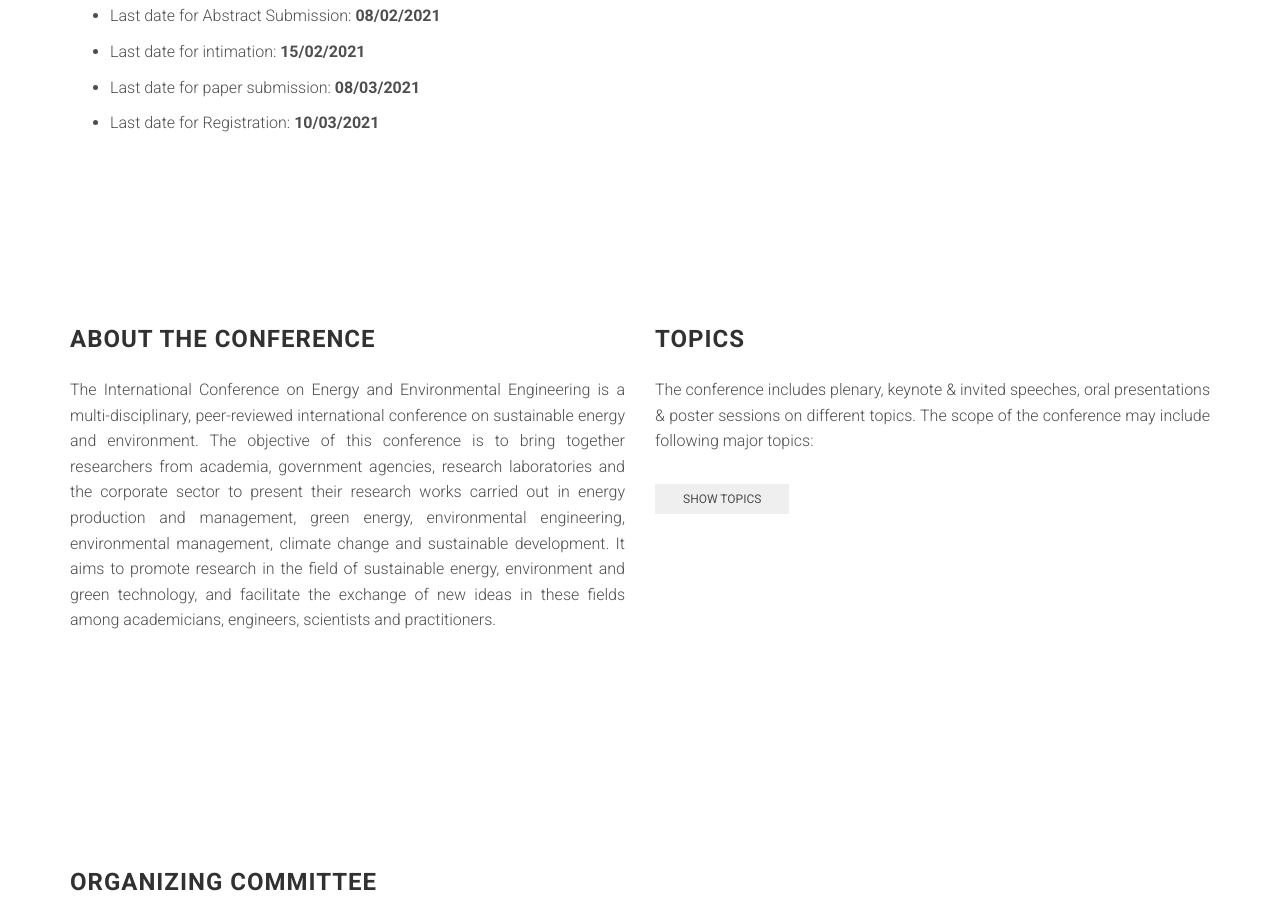
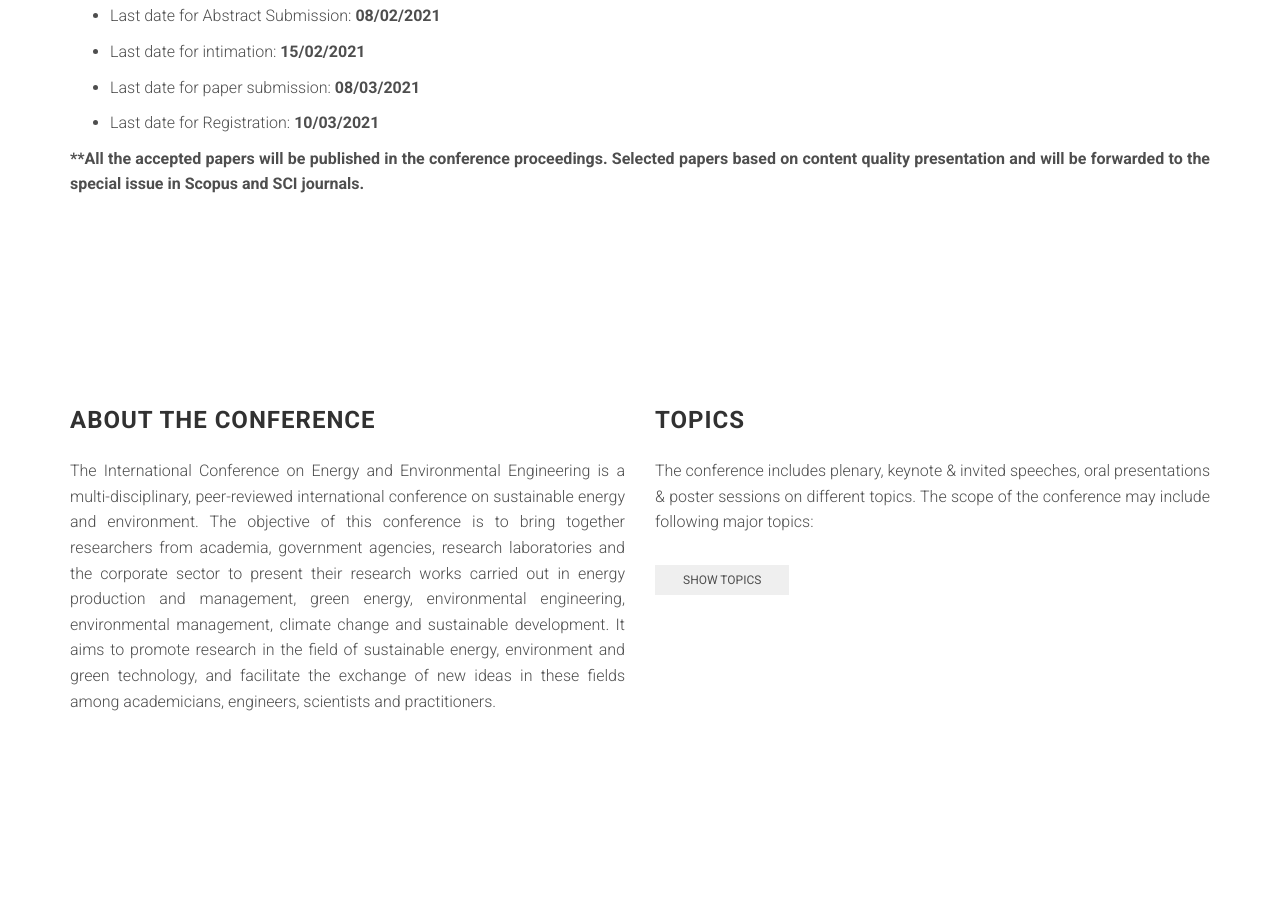
Before and after one commit to maneeshmanu2000/cseweb, a website: page index.html in a window 1280 px wide. Shown: the part 1330-2252 px from the top of the page. Drawn offline with nearby package versions, Linux system fonts and the light colour scheme; files whose address does not match are found by name.

Commit message:
Added a line under registration
The line contains the detials of procedure after accepatance

```diff
--- a/index.html
+++ b/index.html
@@ -149,6 +149,9 @@
 
 
             </div><!-- /.row -->
+            <div class="row">
+                <div class="col-sm-12"><b><p style="text-align: justify; text-justify: inter-word;">**All the accepted papers will be published in the conference proceedings. Selected papers based on content quality presentation and will be forwarded to the special issue in Scopus and SCI journals.</p></b></div>
+            </div>
         </div><!-- /.container -->
     </section>
 
```
